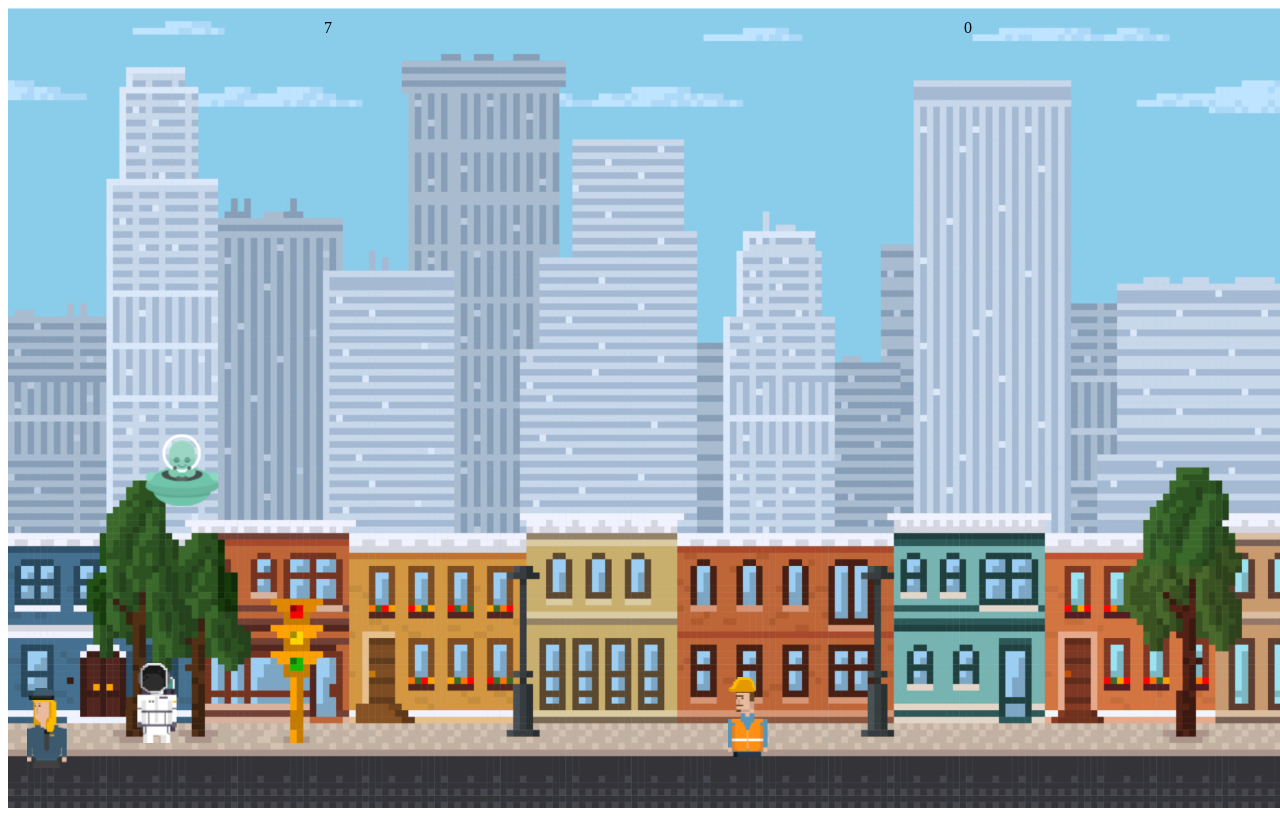
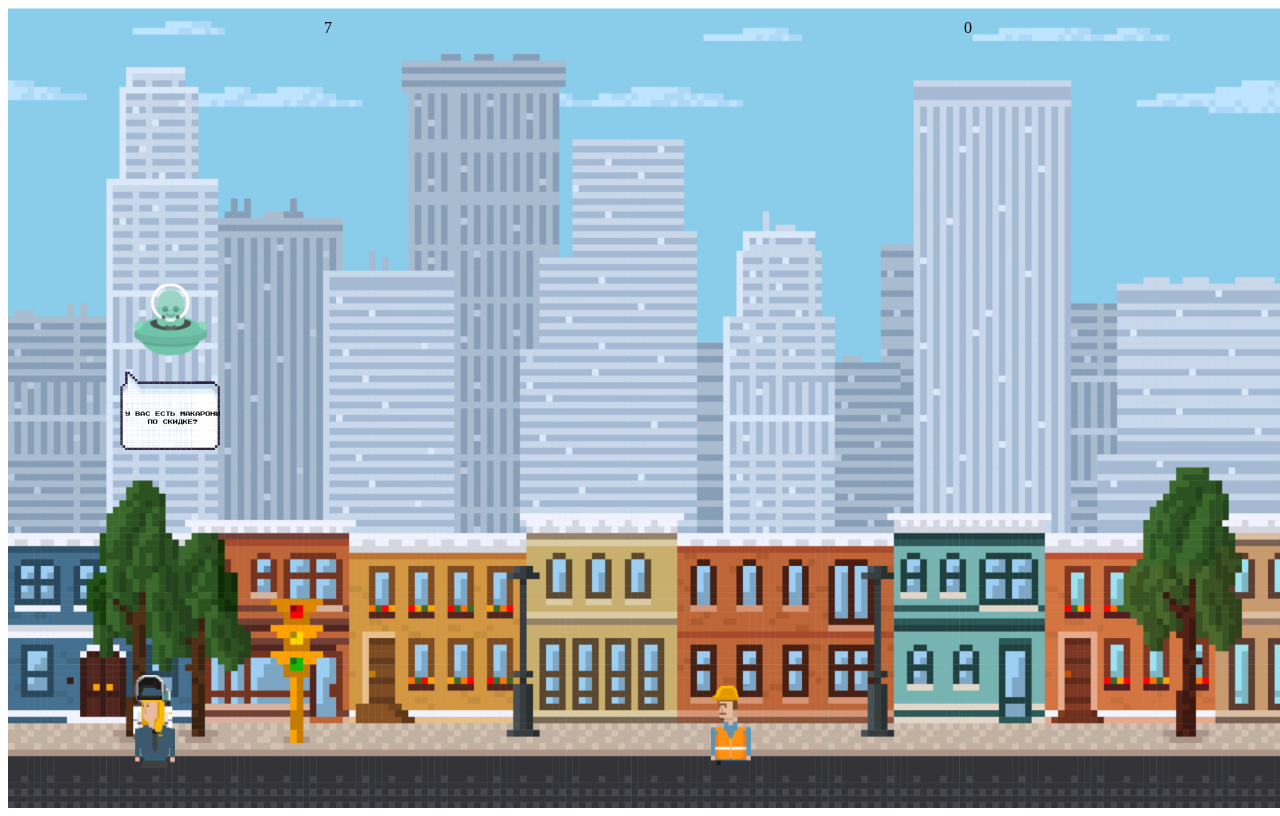
Before and after one commit to MaratSalakh/catch_alien, a React (Vite) app: page /game in a window 1280 px wide. Built offline with nearby package versions, Linux system fonts and the light colour scheme.

Commit message:
add message to alien

```diff
--- a/src/pages/GamePage.jsx
+++ b/src/pages/GamePage.jsx
@@ -28,10 +28,10 @@ const GamePage = () => {
         const randomY = Math.random() * 500;
 
         gsap.to(element, {
-          duration: 2,
+          duration: 4,
           x: randomX,
           y: randomY,
-          ease: 'expo.out',
+          ease: 'none',
           onComplete: animate, // Call the function again when the animation completes
         });
       }
@@ -114,10 +114,12 @@ const GamePage = () => {
     <div className={styles.game}>
       <div>{time}</div>
       <div>{catchedAliens}</div>
-      <div
-        ref={alien}
-        className={styles.alien}
-        onClick={() => dispatch(addAlien())}></div>
+      <div className={styles.alienWithText} ref={alien}>
+        <div
+          className={styles.alien}
+          onClick={() => dispatch(addAlien())}></div>
+        <div className={styles.textOfAlien}></div>
+      </div>
       <div ref={unit1} className={styles.unit1}></div>
       <div ref={unit2} className={styles.unit2}></div>
       <div ref={unit3} className={styles.unit3}></div>
--- a/src/pages/GamePage.module.scss
+++ b/src/pages/GamePage.module.scss
@@ -12,16 +12,36 @@
   align-items: center;
 }
 
+.alienWithText {
+  display: flex;
+  flex-direction: column;
+  justify-items: center;
+  align-items: center;
+  justify-self: start;
+  align-self: flex-start;
+
+  width: 100px;
+  height: 200px;
+
+  grid-column-start: 1;
+  grid-column-end: 3;
+}
+
+.textOfAlien {
+  background-image: url('/src/assets/У\ ВАС\ ЕСТЬ\ МАКАРОНЫ\ ПО\ СКИДКЕ_.svg'),
+    url('/src/assets/бабл.svg');
+  background-size: contain;
+  background-repeat: no-repeat;
+  width: 100px;
+  height: 100px;
+}
+
 .alien {
   background-image: url('/src/assets/shipGreen_manned.svg');
   background-size: cover;
   background-repeat: no-repeat;
   width: 100px;
   height: 100px;
-  justify-self: start;
-  align-self: flex-start;
-  grid-column-start: 1;
-  grid-column-end: 3;
 }
 
 .bubbledAlien {
```
Also changed, not shown: src/assets/У ВАС ЕСТЬ МАКАРОНЫ ПО СКИДКЕ_.svg, src/assets/бабл.svg.
